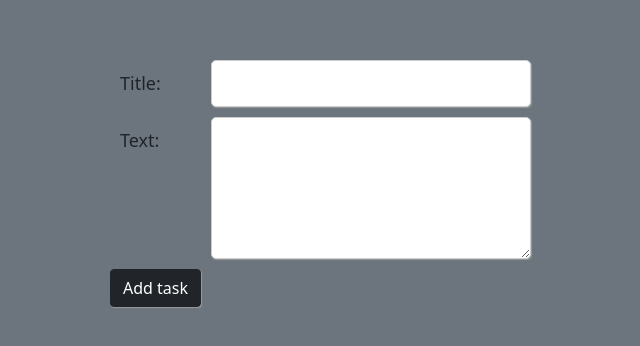
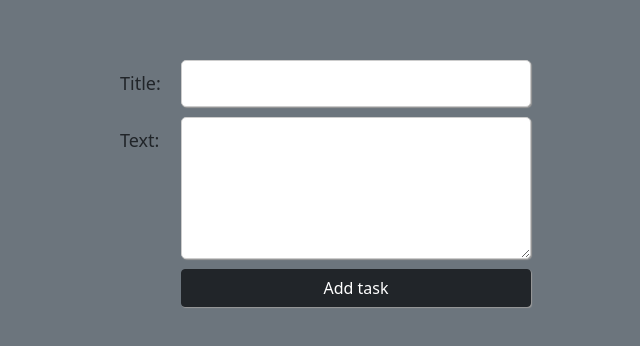
Before and after one commit to cepuii/js-events, a plain HTML site: page index.html in a window 1280 px wide. Shown: the whole page, without its empty margins (104-744 px from the left). Drawn offline with nearby package versions, Linux system fonts and the light colour scheme.

Commit message:
change 'addButton' position

```diff
--- a/css/styles.css
+++ b/css/styles.css
@@ -51,9 +51,8 @@ input, textarea, .todo-container {
 }
 
 .addButton{
-    margin: 10px;
-    border-radius: 5px;
-    background-color: darkcyan;
+    grid-row: 3 / 4;
+    grid-column: 2 / 3;
 }
 
 .deleteButton{
--- a/index.html
+++ b/index.html
@@ -20,7 +20,7 @@
       <label for="taskText" class="formItem">Text:</label>
       <textarea name="taskText" id="taskText" rows="5"> </textarea>
 
-      <input class="btn btn-dark" type="submit" value="Add task">
+      <input class="btn btn-dark addButton" type="submit" value="Add task">
     </form>
 
     <div class="todos">
```
